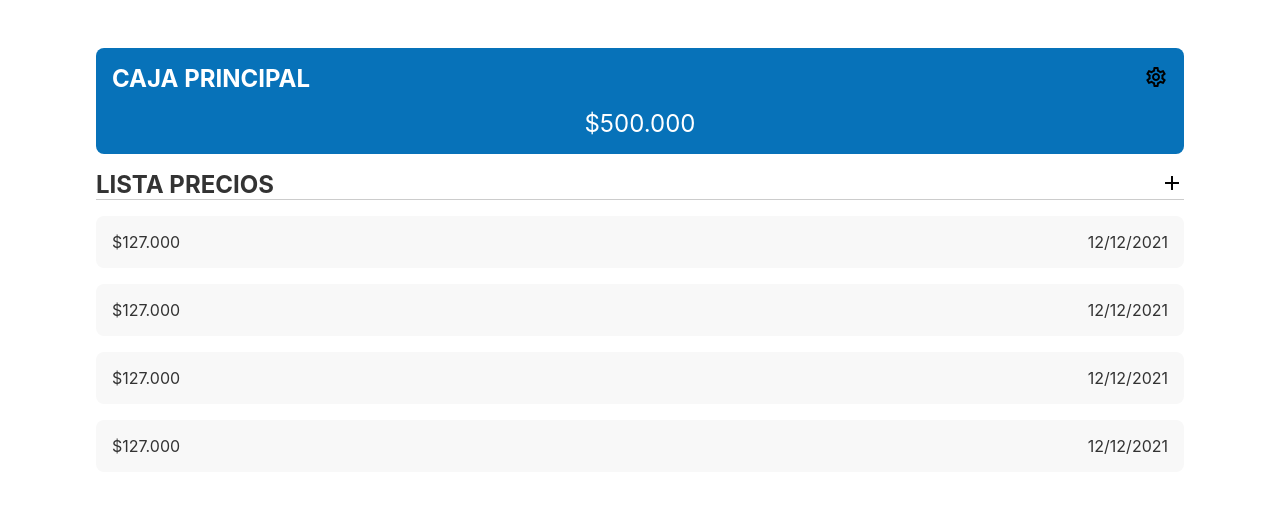
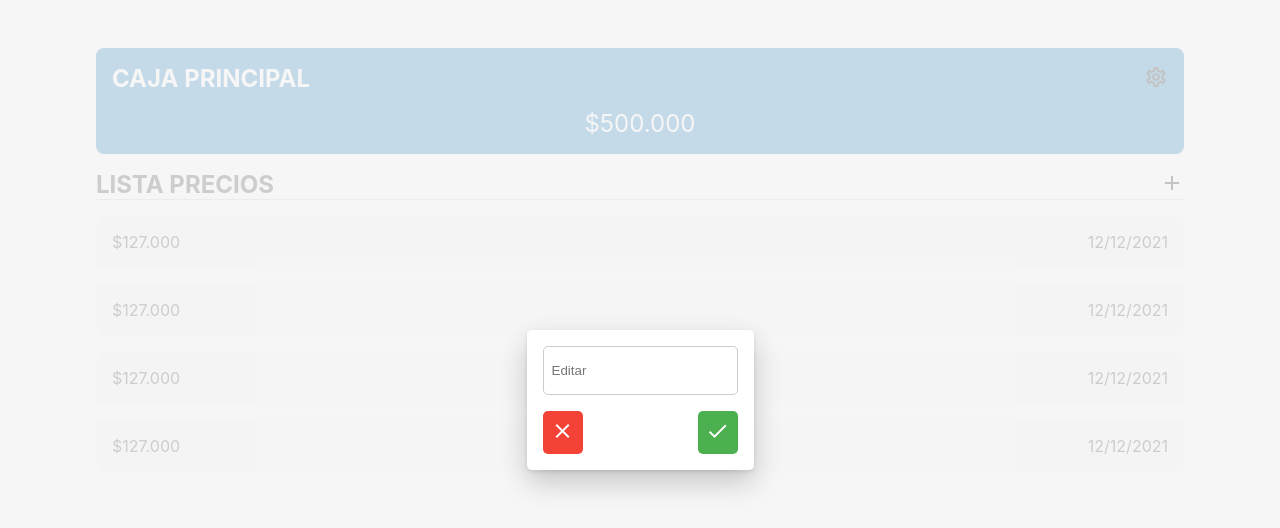
Before and after one commit to HamelBarrer/dani, a Vue app: page / in a window 1280 px wide. Both pictures are taken after a click on the button "settings". Shown: the top 528 px of the page. Built offline with nearby package versions, Linux system fonts and the light colour scheme.

Commit message:
finished view home

```diff
--- a/src/components/home/HomeCard.vue
+++ b/src/components/home/HomeCard.vue
@@ -1,10 +1,14 @@
-<script setup></script>
+<script setup>
+  import { inject } from '@vue/runtime-core';
+
+  const editCostBox = inject('editCostBox');
+</script>
 
 <template>
   <div class="card">
     <div class="card__header">
       <h2 class="card__title">Caja Principal</h2>
-      <button class="card__bottonEdit">
+      <button class="card__bottonEdit" @click="editCostBox = !editCostBox">
         <i class="material-icons-outlined"> settings </i>
       </button>
     </div>
--- /dev/null
+++ b/src/components/home/HomeEditCostBox.vue
@@ -0,0 +1,69 @@
+<script setup>
+  import { inject } from '@vue/runtime-core';
+  import Modal from '../modal/Modal.vue';
+
+  const editCostBox = inject('editCostBox');
+
+  const sendForm = () => {
+    console.log('sendForm');
+  };
+</script>
+
+<template>
+  <Modal v-if="editCostBox">
+    <template v-slot:main>
+      <form class="form" @submit.prevent="sendForm">
+        <div class="form__group">
+          <input type="number" placeholder="Editar" class="form__input" />
+        </div>
+        <div class="form__botton">
+          <button
+            class="botton__cancel"
+            @click="editCostBox = false"
+            type="button"
+          >
+            <i class="material-icons-outlined"> close </i>
+          </button>
+          <button type="submit" class="botton__send">
+            <i class="material-icons-outlined"> done </i>
+          </button>
+        </div>
+      </form>
+    </template>
+  </Modal>
+</template>
+
+<style scoped>
+  .form__input {
+    width: 100%;
+    border: 1px solid #ccc;
+    border-radius: 5px;
+    padding: 1rem 0.5rem;
+    outline: none;
+  }
+
+  .botton__cancel {
+    background: #f44336;
+    color: #fff;
+    border: none;
+    border-radius: 5px;
+    padding: 0.5rem;
+    outline: none;
+  }
+
+  .botton__send {
+    background: #4caf50;
+    color: #fff;
+    border: none;
+    border-radius: 5px;
+    padding: 0.5rem;
+    outline: none;
+  }
+
+  .form__botton {
+    display: flex;
+    justify-content: space-between;
+    align-items: center;
+    margin-top: 1rem;
+  }
+</style>
--- a/src/views/Home.vue
+++ b/src/views/Home.vue
@@ -5,12 +5,15 @@
   import HomeListCost from '../components/home/HomeListCost.vue';
   import HomeAddCpst from '../components/home/HomeAddCpst.vue';
   import HomeEditCost from '../components/home/HomeEditCost.vue';
+  import HomeEditCostBox from '../components/home/HomeEditCostBox.vue';
 
   const stateModal = ref(false);
   const editCost = ref(false);
+  const editCostBox = ref(false);
 
   provide('stateModal', stateModal);
   provide('editCost', editCost);
+  provide('editCostBox', editCostBox);
 </script>
 
 <template>
@@ -18,4 +21,5 @@
   <HomeListCost />
   <HomeAddCpst />
   <HomeEditCost />
+  <HomeEditCostBox />
 </template>
```
